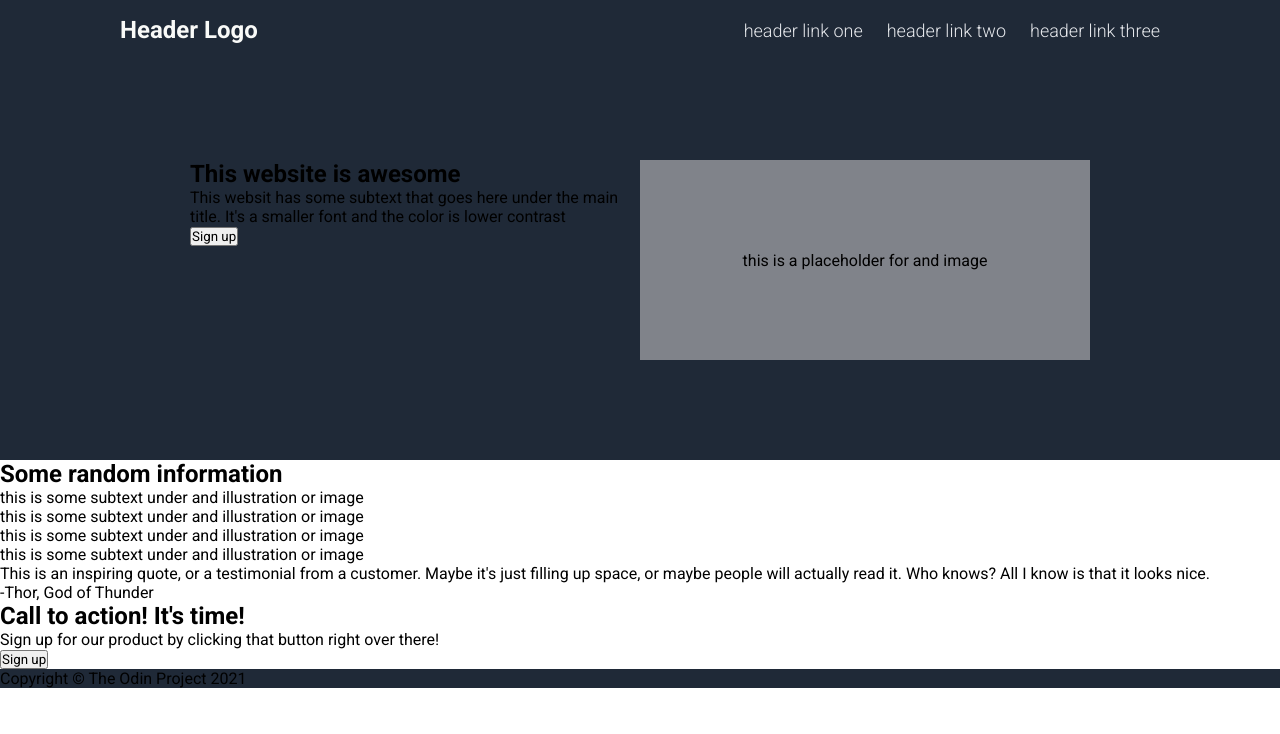
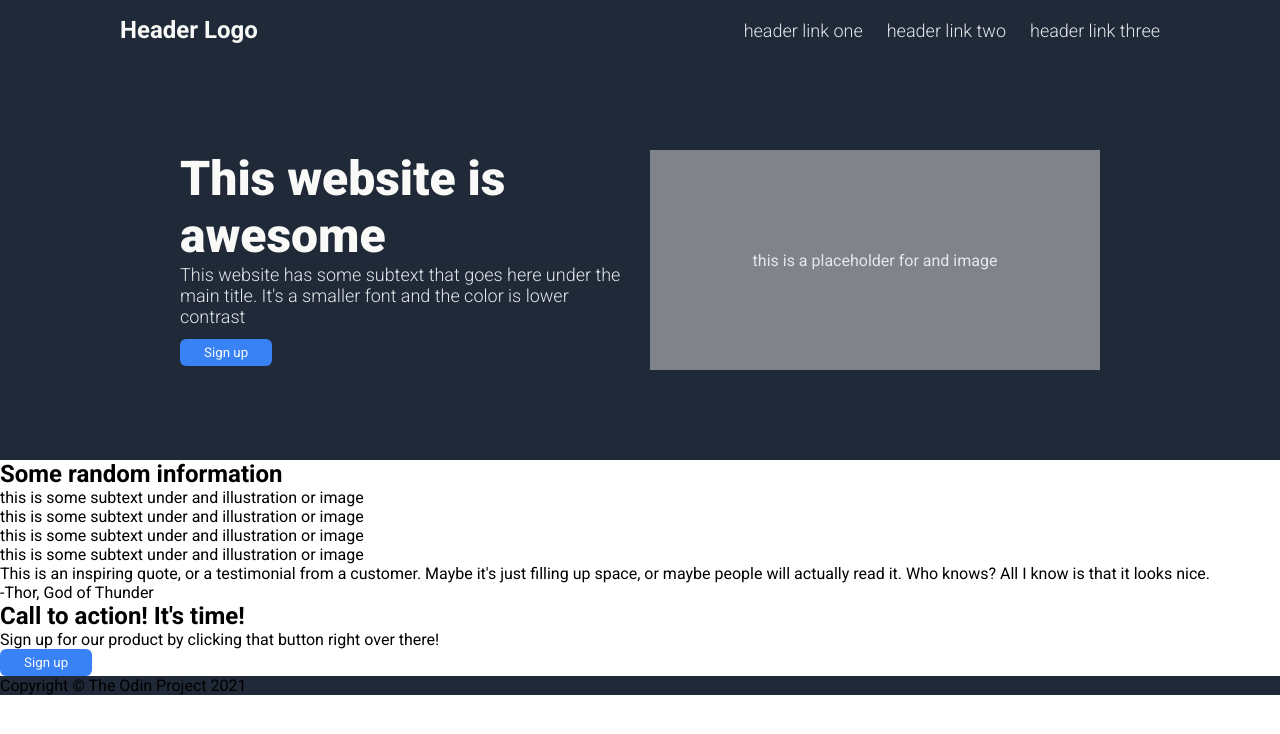
Before and after one commit to dws1114/odin-landing-page, a plain HTML site: page index.html in a window 1280 px wide. Drawn offline with Linux system fonts and the light colour scheme.

Commit message:
Edit hero banner styles

```diff
--- a/index.html
+++ b/index.html
@@ -21,7 +21,7 @@
     <div class="hero-container">
       <div class="hero-left">
         <h2 class="hero-text">This website is awesome</h2>
-        <p>This websit has some subtext that goes here under the main title. It's a smaller font and the color is lower contrast</p>
+        <p>This website has some subtext that goes here under the main title. It's a smaller font and the color is lower contrast</p>
         <button class="sign-up">Sign up</button>
       </div>
       <div class="hero-right">
--- a/styles.css
+++ b/styles.css
@@ -46,11 +46,12 @@ li {
   justify-content: center;
   align-items: center;
   height: 400px;
+  gap: 20px;
 }
 
 .hero-left,
 .hero-right {
-  height: 200px;
+  height: 220px;
   width: 450px;
 }
 
@@ -59,4 +60,26 @@ li {
   display: flex;
   justify-content: center;
   align-items: center;
+  color: #E5E7EB
 }
+
+.hero-left h2 {
+  font-size: 48px;
+  font-weight: 900;
+  color: #f9faf8;
+}
+
+.hero-left p {
+  font-size: 18px;
+  color: #E5E7EB;
+  font-weight: 300;
+  margin-bottom: 12px;
+}
+
+button {
+  background-color: #3882F6;
+  border: none;
+  padding: 6px 24px;
+  border-radius: 6px;
+  color: #f9faf8
+}
```
